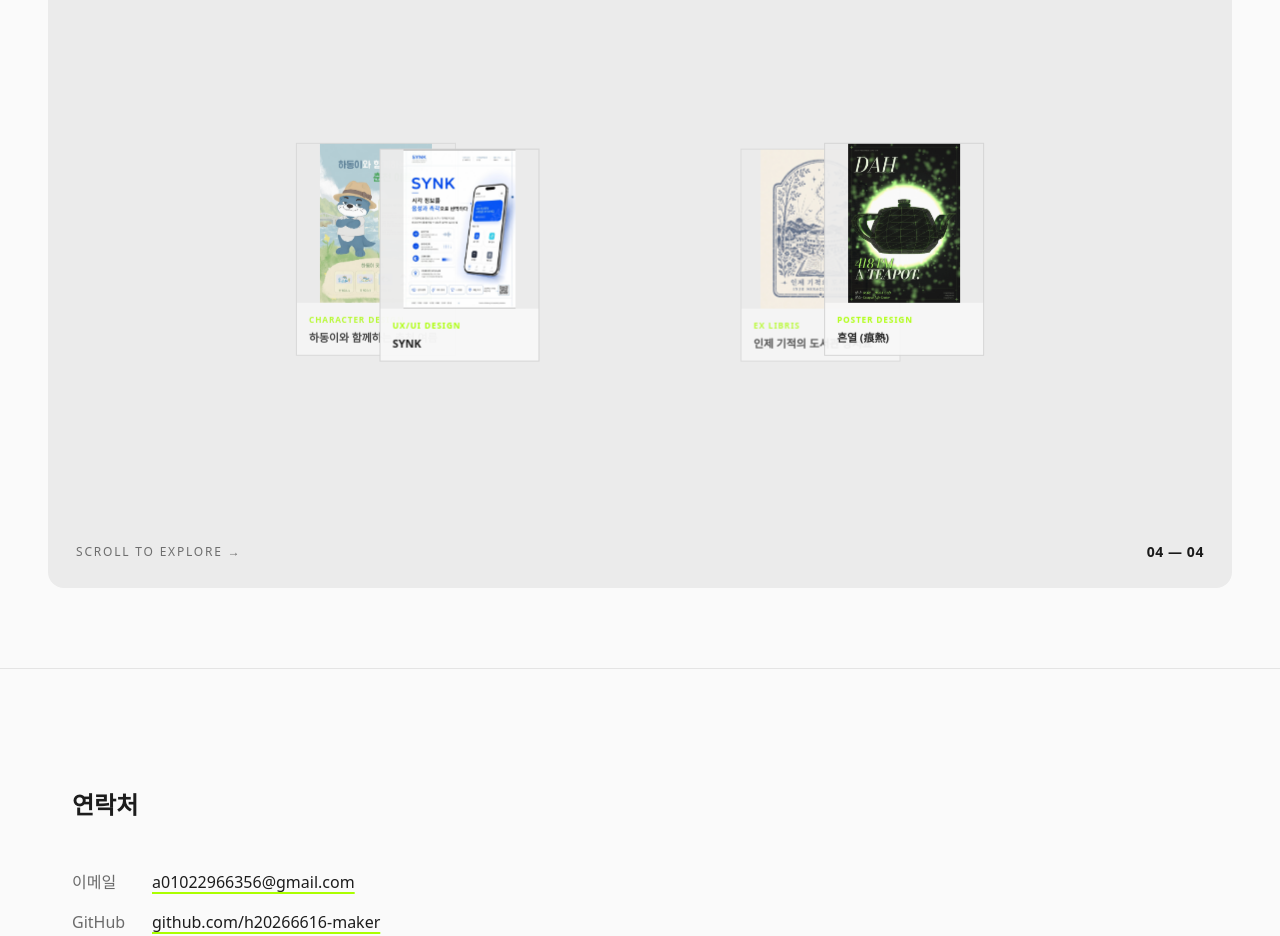
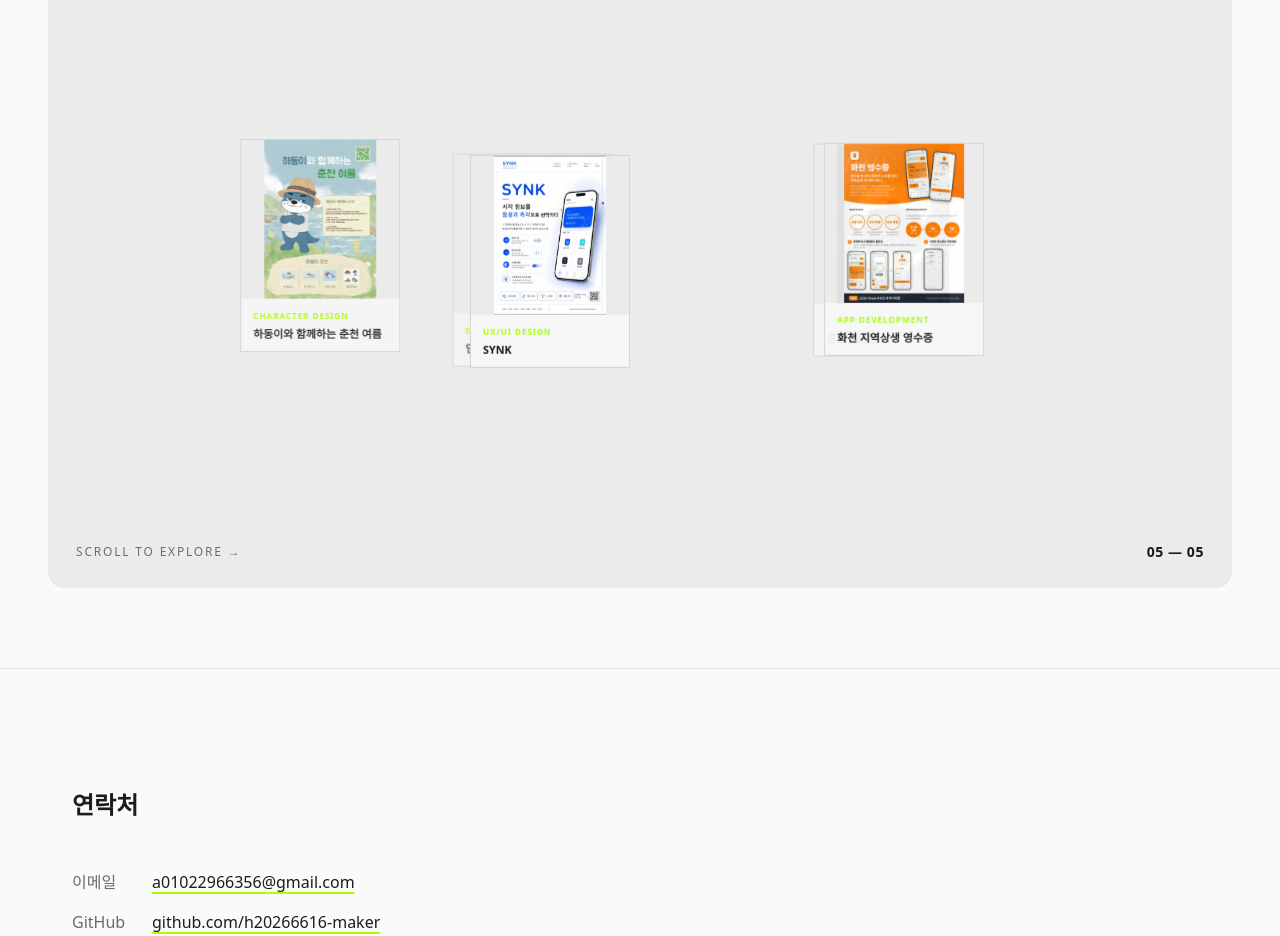
Before and after one commit to h20266616-maker/chaebin-portfolio., a React (Vite) app in the folder client/: page / in a window 1280 px wide. Shown: the part 2660-3596 px from the top of the page. Built offline with nearby package versions, Linux system fonts and the light colour scheme; a web font is replaced by a local one.

Commit message:
Add Hwacheon receipt app as first SELECTED WORKS card
Co-Authored-By: Claude Opus 5.5 <noreply@anthropic.com>

```diff
--- a/client/src/data/projects.js
+++ b/client/src/data/projects.js
@@ -1,4 +1,29 @@
 export const projects = [
+  {
+    id: 11,
+    title: '화천 지역상생 영수증',
+    category: 'APP DEVELOPMENT',
+    year: '2026',
+    award: '✦ 2026 영수증 플랫폼 기반 Town MICE 아이디어톤 대상',
+    series: 'Town MICE 아이디어톤',
+    seriesDescription:
+      '한림대학교 Town MICE 연구소 주최, (주)더픽트 영수증 플랫폼을 활용한 화천군 관광 문제 해결 아이디어톤',
+    description:
+      '영수증 한 장이 화천의 소비를 잇는 지역상생 캐시백 서비스입니다. 화천에서 쓴 영수증을 찍거나 앨범에서 올리면 캐시백과 스탬프가 쌓이고, 쌓은 캐시백은 화천의 온라인 상점과 가맹점에서 다시 쓸 수 있습니다. 인증할수록 캐시백률이 10%에서 20%까지 오르고, 화천 명소 9곳 스탬프 투어와 카카오맵 기반 가맹점·자전거 대여소 지도를 함께 제공합니다.',
+    process:
+      '팀에서 앱 개발을 맡아 아이디어를 실제로 동작하는 웹앱으로 구현했습니다. 구글·이메일 로그인과 게스트 둘러보기, 영수증 인증과 캐시백 적립, 스탬프북, 온라인 상점 캐시백 결제(체험), 지도·자전거 화면을 만들었습니다. 영수증 인증과 캐시백 결제는 시연용 화면입니다.',
+    tools: ['React', 'Vite', 'Firebase', '카카오맵 API', 'Vercel'],
+    link: 'https://hwacheon-receipt.vercel.app/',
+    linkLabel: '화천 지역상생 영수증',
+    images: [
+      '/images/work/project-11-1.jpg',
+      '/images/planning/town-mice/02-start.webp',
+      '/images/planning/town-mice/03-receipt.webp',
+      '/images/planning/town-mice/04-cashback.webp',
+      '/images/planning/town-mice/05-store.webp',
+      '/images/planning/town-mice/06-map.webp',
+    ],
+  },
   {
     id: 1,
     title: '흔열 (痕熱)',
```
Also changed, not shown: client/public/images/work/project-11-1.jpg (added).
